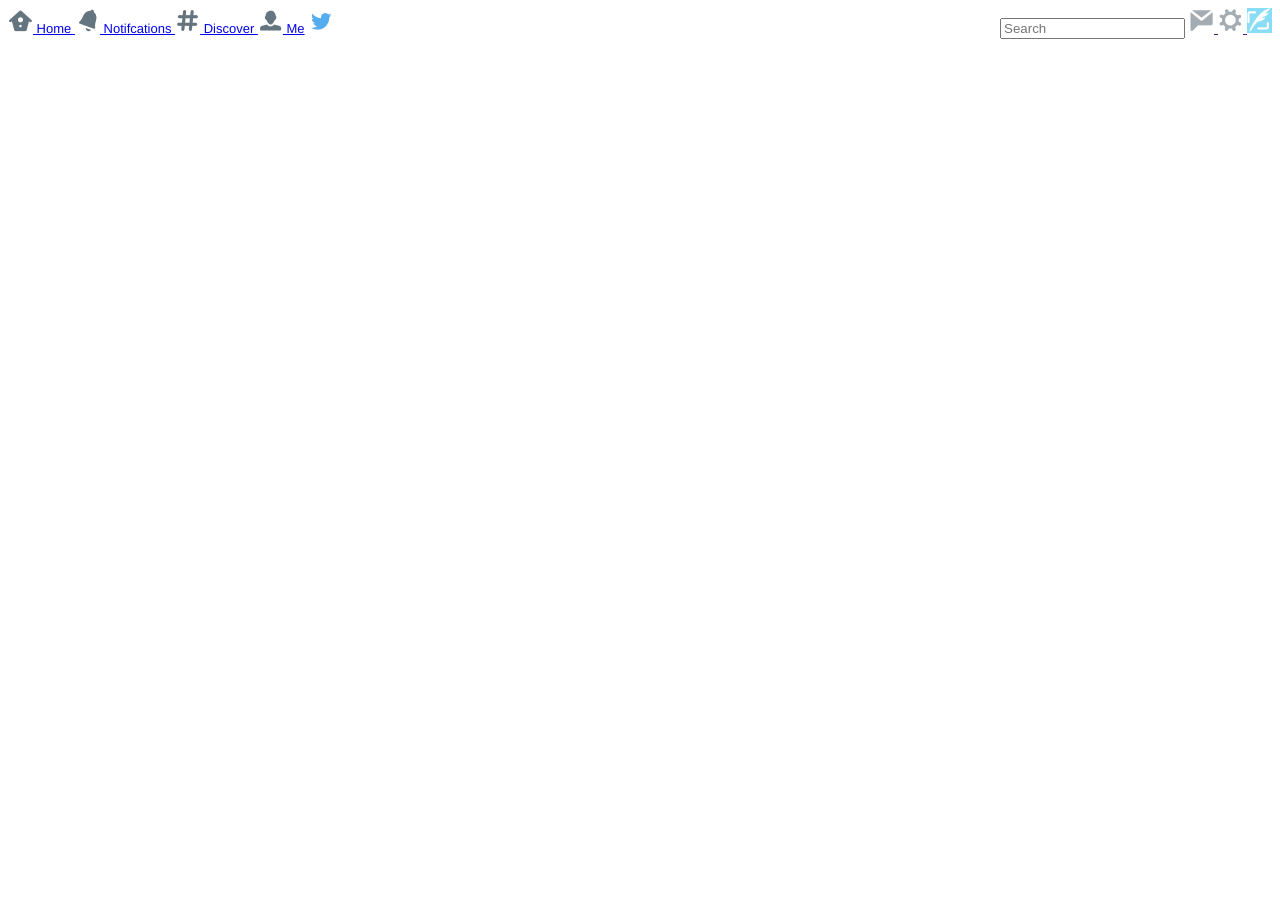
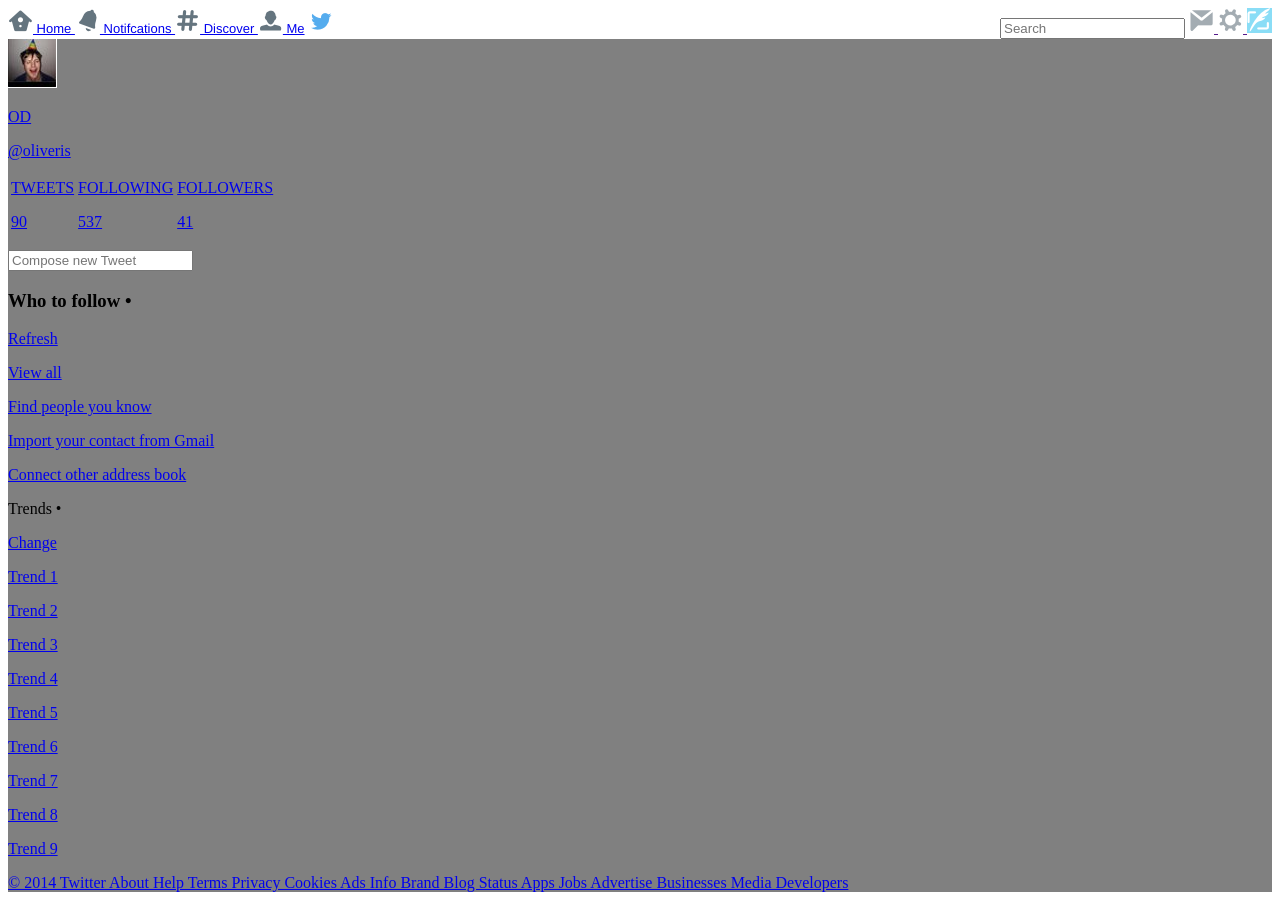
Before and after one commit to odelevingne/twitter_clone, a plain HTML site: page views/index.html in a window 1280 px wide. Before the commit the page ends 800 px from the top, so only its background shows below. Drawn offline with Linux system fonts and the light colour scheme.

Commit message:
completed html set up of left dashboard"

```diff
--- a/views/index.html
+++ b/views/index.html
@@ -49,5 +49,77 @@
 	</div>
 
 	<br clear='all'>
+
 	</header>
+	<div class="left-dash">
+		<a href="#">
+			<div class="mini-profile">
+				<img src="images/ProfPic.png">
+				<p>OD</p>
+				<p>@oliveris</p>
+				</a>
+			</div>
+		<div class="prof-info"=>
+			<table>
+				<tr>
+					<td>
+						<a href="#">TWEETS
+							<p>90</p>
+						</a>
+					</td>
+					<td>
+						<a href="#">FOLLOWING
+							<p>537</p>
+						</a>
+					</td>
+					<td>
+						<a href="#">FOLLOWERS
+							<p>41</p>
+						</a>
+					</td>
+			</table>
+		</div>
+		<div class='compose-box'>
+			<form class='compose'>
+				<input type='text' class='compose-tweet' placeholder='Compose new Tweet'>
+			</form>
+		</div>
+		<div class='who-to-follow'>
+			<div class='follow-suggestions'>
+				<h3>Who to follow •</h3>
+				<p> <a href="#">Refresh</a></p>
+				<p> <a href="#">View all</a></p>
+			</div>
+			<div class='import-contacts'>
+				<a href="#">
+					<p>Find people you know</p>
+					<p>Import your contact from Gmail</p>
+				</a>
+			</div>
+			<div class='import-address-book'>
+				<a href="#">Connect other address book</a>
+			</div>
+		</div>
+		<div class='trending'>
+			<div class='trend-header'>
+				<p>Trends •</p>
+				<p> <a href="#">Change</a></p>
+			</div>
+			<div class='trending-topics'>
+				<p><a href="#">Trend 1</a></p>
+				<p><a href="#">Trend 2</a></p>
+				<p><a href="#">Trend 3</a></p>
+				<p><a href="#">Trend 4</a></p>
+				<p><a href="#">Trend 5</a></p>
+				<p><a href="#">Trend 6</a></p>
+				<p><a href="#">Trend 7</a></p>
+				<p><a href="#">Trend 8</a></p>
+				<p><a href="#">Trend 9</a></p>
+			</div>
+		</div>
+		<div class='twitter-jargon'>
+			<a href="#">© 2014 Twitter About Help Terms Privacy Cookies Ads Info Brand Blog Status Apps Jobs Advertise Businesses Media Developers</a>
+		</div>
+	</div>
+
 </body>
--- a/views/layout.css
+++ b/views/layout.css
@@ -1,10 +1,10 @@
 body {
 	margin: 0
-	background-color: ;
+	background-color: #000;
 }
 
 header {
-	background-color: white
+	background-color: white;
 }
 
 .left{
@@ -26,3 +26,7 @@
 nav, .search {
 	display: inline-block;
 }
+
+.left-dash {
+	background-color: gray;
+}
```
Also changed, not shown: views/images/ProfPic.png (added).
